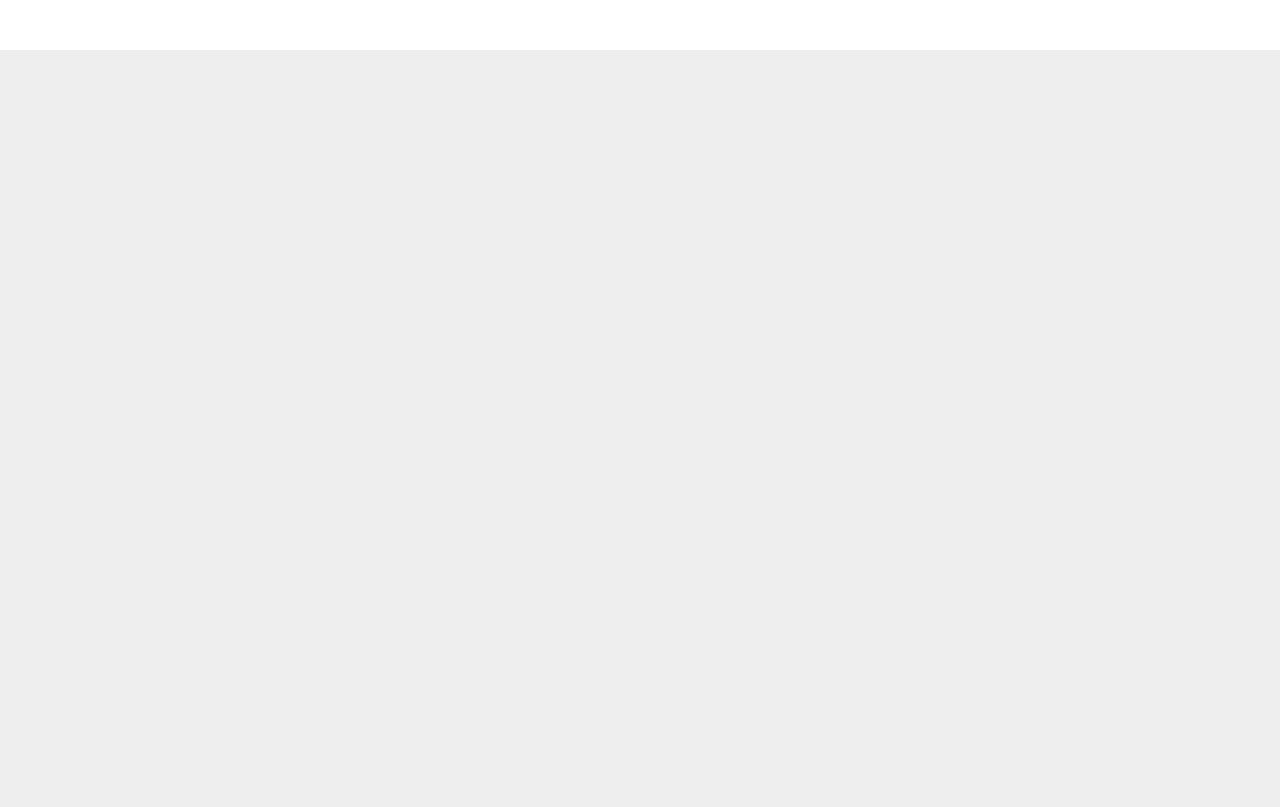
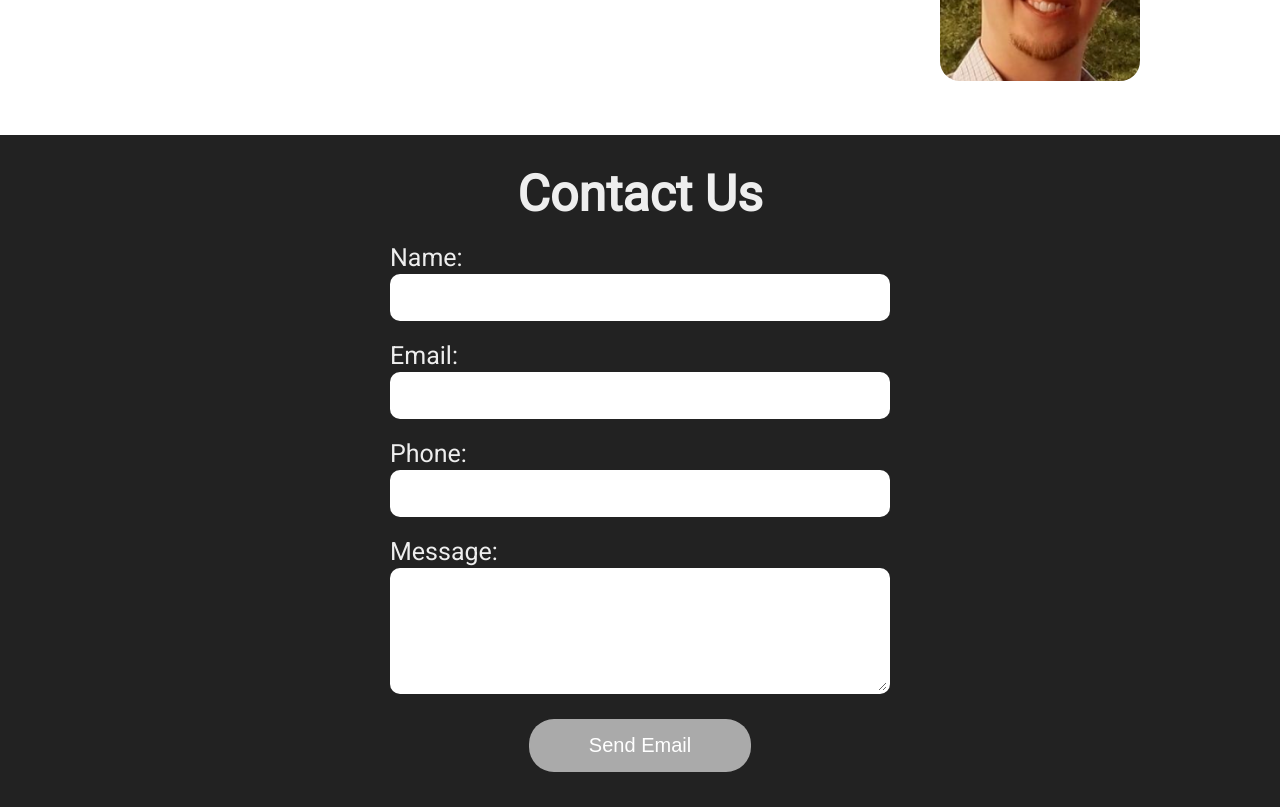
Before and after one commit to danielfullerton/reallygoodsoftwarellc-ui, an Angular app: page /home in a window 1280 px wide. Shown: the part 4500-5307 px from the top of the page. Before the commit the page ends 4550 px from the top, so only its background shows below. Built offline with nearby package versions, Linux system fonts and the light colour scheme.

Commit message:
Removed menu; nonfunctional contact form

```diff
--- /dev/null
+++ b/src/app/contact/contact.component.html
@@ -0,0 +1,35 @@
+<div id="contact">
+  <div class="contact-container cap-width">
+    <div class="title-container">
+      <h2>Contact Us</h2>
+    </div>
+    <form (ngSubmit)="onSubmit()" #contactForm="ngForm">
+
+      <div class="form-group">
+        <label for="name">Name:</label>
+        <input [ngClass]="{invalid: name.invalid && name.touched}" type="text" name="name" id="name" ngModel required #name="ngModel">
+      </div>
+      <p *ngIf="!name.valid && name.touched">Please enter a valid name.</p>
+
+      <div class="form-group">
+        <label for="email">Email:</label>
+        <input [ngClass]="{invalid: email.invalid && email.touched}" type="email" name="email" id="email" ngModel required email #email="ngModel">
+      </div>
+      <p *ngIf="!email.valid && email.touched">Please enter a valid email.</p>
+
+      <div class="form-group">
+        <label for="phone">Phone:</label>
+        <input [ngClass]="{invalid: phone.invalid && phone.touched}" type="tel" name="phone" id="phone" ngModel #phone="ngModel">
+      </div>
+      <p *ngIf="!phone.valid && phone.touched">Please enter a valid phone.</p>
+
+      <div class="form-group">
+        <label for="message">Message:</label>
+        <textarea [ngClass]="{invalid: message.invalid && message.touched}" name="message" id="message" required ngModel #message="ngModel"></textarea>
+      </div>
+      <p *ngIf="!message.valid && message.touched">Please enter a valid message.</p>
+
+      <button [disabled]="!contactForm.valid">Send Email</button>
+    </form>
+  </div>
+</div>
--- /dev/null
+++ b/src/app/contact/contact.component.scss
@@ -0,0 +1,88 @@
+#contact {
+  background: #222;
+  padding: 30px 0 10px 0;
+  .contact-container {
+    width: 90%;
+    margin: 0 auto;
+    .title-container {
+      h2 {
+        margin: 0 auto;
+        font-family: 'Roboto', sans-serif;
+        font-size: 40px;
+        text-align: center;
+        color: #eee;
+        @media (min-width: 768px) {
+          font-size: 50px;
+        }
+      }
+    }
+
+    form {
+      margin: 0 auto;
+      max-width: 500px;
+      .form-group {
+        color: #eee;
+        display: flex;
+        flex-direction: column;
+        justify-content: flex-start;
+        margin-top: 20px;
+
+        label {
+          font-family: 'Roboto', sans-serif;
+          font-size: 25px;
+          padding-bottom: 2px;
+        }
+        input {
+          font-family: 'Roboto', sans-serif;
+          font-size: 18px;
+          padding: 10px;
+          border-radius: 10px;
+          outline: 0;
+          transition: 100ms ease-in-out;
+          border: 3px solid #00000000;
+          &.invalid {
+            border: 3px solid #d9534f;
+          }
+        }
+        textarea {
+          font-family: 'Roboto', sans-serif;
+          font-size: 18px;
+          padding: 10px;
+          border-radius: 10px;
+          outline: 0;
+          transition: 100ms ease-in-out;
+          border: 3px solid #00000000;
+          min-height: 100px;
+          &.invalid {
+            border: 3px solid #d9534f;
+          }
+        }
+      }
+
+      p {
+        font-family: 'Roboto', sans-serif;
+        font-size: 20px;
+        color: #d9534f;
+      }
+
+      button {
+        border-radius: 25px;
+        outline: none;
+        color: white;
+        background: #27b815;
+        padding: 15px 60px;
+        transition: 100ms ease-in-out;
+        border: none;
+        font-size: 20px;
+        margin: 25px auto;
+        display: block;
+        &:hover {
+          background: darken(#27b815, 10%);
+        }
+        &:disabled {
+          background: #aaa;
+        }
+      }
+    }
+  }
+}
--- /dev/null
+++ b/src/app/contact/contact.component.ts
@@ -0,0 +1,22 @@
+import { Component, OnInit, ViewChild } from '@angular/core';
+import { NgForm } from '@angular/forms';
+
+@Component({
+  selector: 'app-contact',
+  templateUrl: './contact.component.html',
+  styleUrls: ['./contact.component.scss']
+})
+export class ContactComponent implements OnInit {
+  @ViewChild('contactForm', { static: true })
+  form: NgForm;
+
+  constructor() { }
+
+  ngOnInit() {
+  }
+
+
+  onSubmit() {
+    console.log(this.form.value);
+  }
+}
--- a/src/app/home/home.component.html
+++ b/src/app/home/home.component.html
@@ -3,4 +3,5 @@
   <app-about-us></app-about-us>
   <app-stack-info></app-stack-info>
   <app-our-mission></app-our-mission>
+  <app-contact></app-contact>
 </div>
--- a/src/app/our-mission/our-mission.component.scss
+++ b/src/app/our-mission/our-mission.component.scss
@@ -30,6 +30,10 @@
         padding-left: 15px;
         font-family: 'Roboto',sans-serif;
         font-size: 40px;
+
+        @media (min-width: 768px) {
+          font-size: 70px;
+        }
       }
     }
 
--- a/src/app/our-mission/our-mission.component.ts
+++ b/src/app/our-mission/our-mission.component.ts
@@ -11,5 +11,4 @@ export class OurMissionComponent implements OnInit {
 
   ngOnInit() {
   }
-
 }
--- a/src/app/stack-info/stack-info.component.scss
+++ b/src/app/stack-info/stack-info.component.scss
@@ -8,7 +8,7 @@
         margin: 0 auto;
         font-family: 'Roboto', sans-serif;
         color: #222;
-        font-size: 30px;
+        font-size: 40px;
         text-align: center;
         @media (min-width: 768px) {
           font-size: 70px;
```
Also changed, not shown: src/app/app.module.ts (+6 -2 lines).
